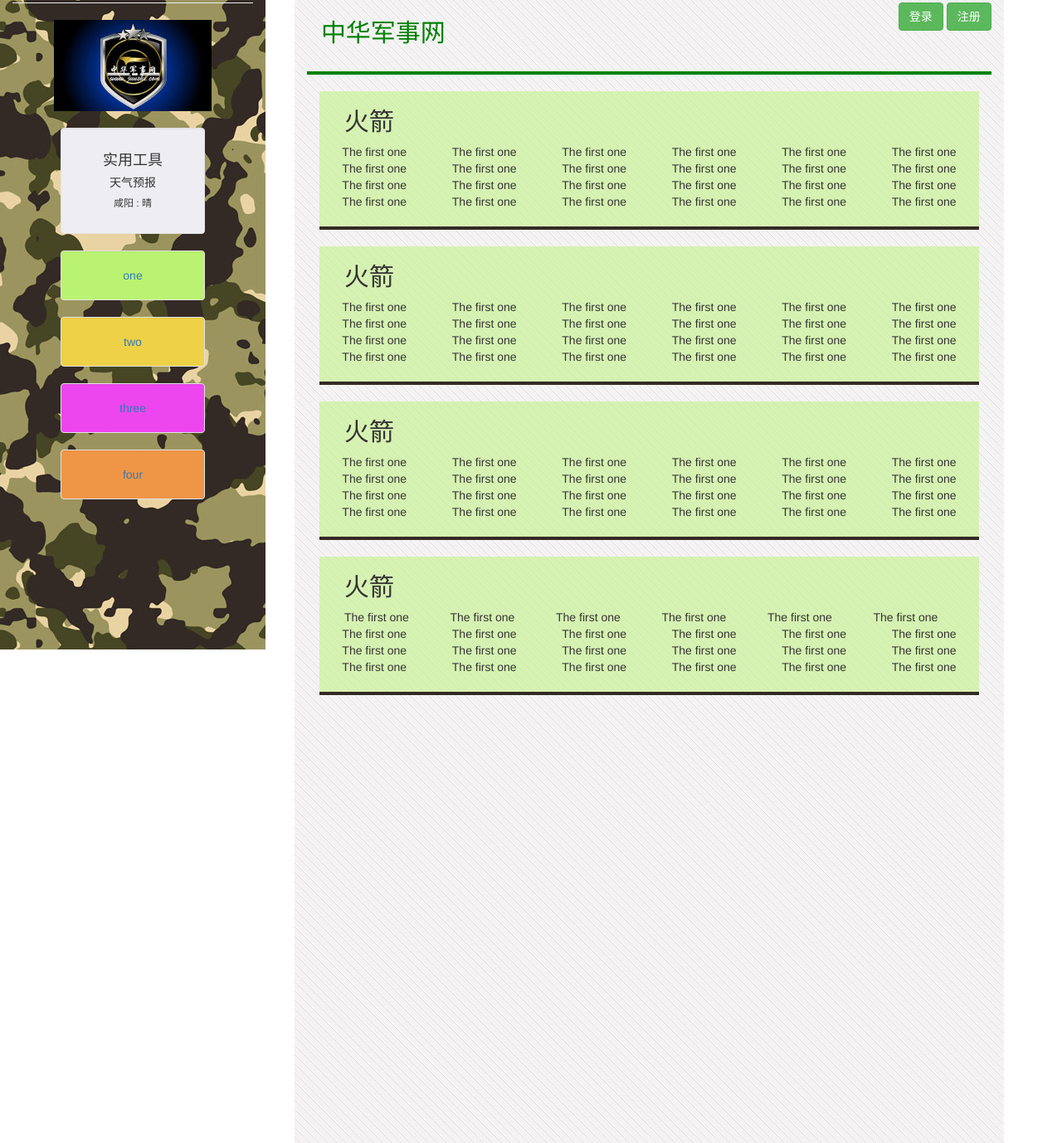
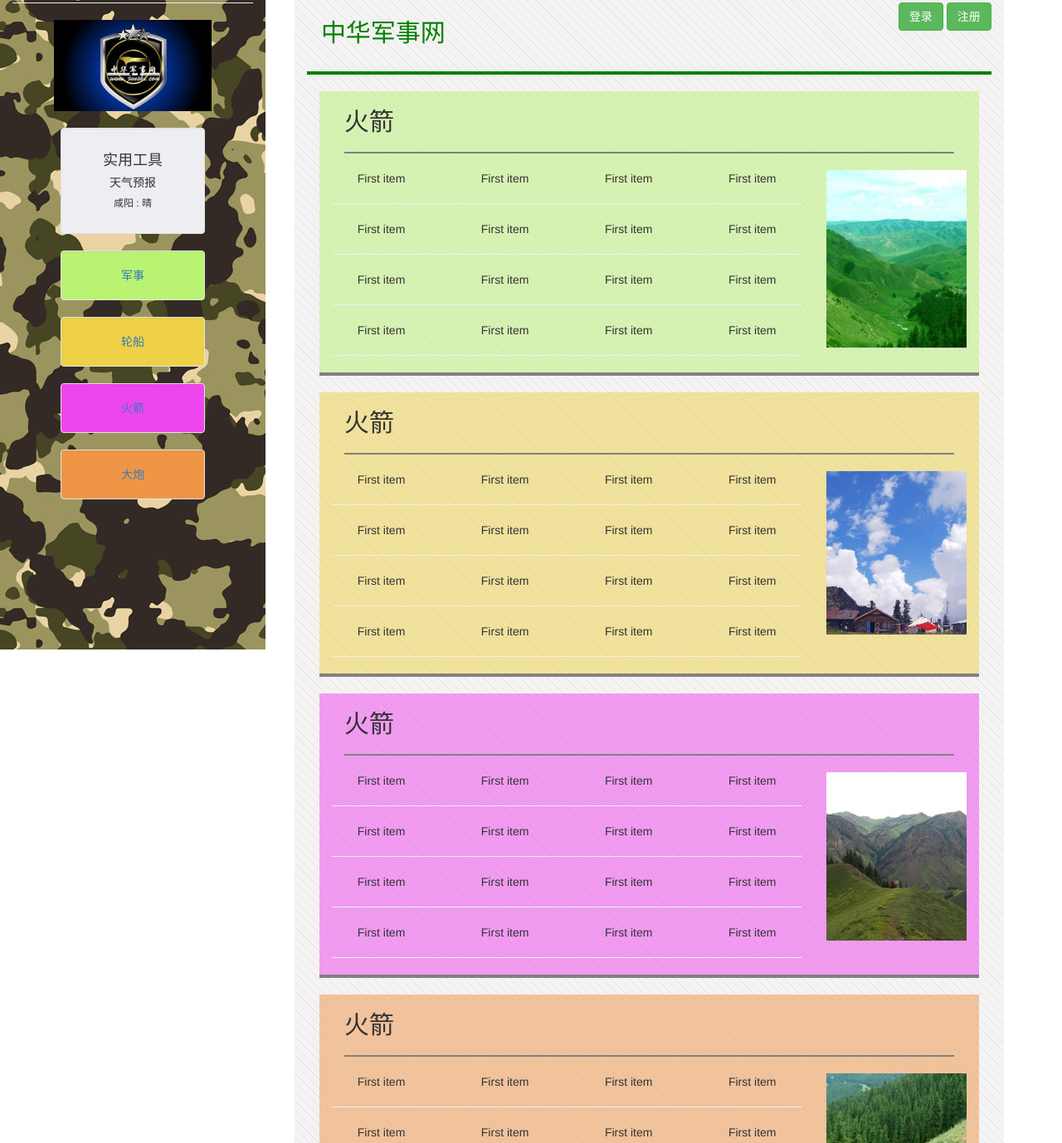
Before and after one commit to keep-learn/SmallRain, a plain HTML site: page xzmy1.1/index.html in a window 1280 px wide. Shown: the part 17-1395 px from the top of the page at 83% size. Drawn offline with Linux system fonts and the light colour scheme.

Commit message:
改变一级页面中,内容区的布局

```diff
--- a/xzmy1.1/index.html
+++ b/xzmy1.1/index.html
@@ -29,6 +29,9 @@
 	_top:expression(offsetParent.scrollTop+document.documentElement.clientHeight-this.offsetHeight-300);
 	/*解决IE6 中的固定定位效果的。你可以通过-300 来改变 菜单距离 顶部的*/
 }
+.nav_font{
+	font-size:
+}
 </style>
 <div class="container">
 <!-- 左边的导航区开始-->
@@ -54,18 +57,18 @@
 <!-- 使用工具结束 -->
 
 <!-- 导航栏目开始 -->
-		<div class="col-md-12 scrollnav"   id="scrollnav">
+		<div class="col-md-12 scrollnav nav_font"   id="scrollnav">
 			<div class=" col-md-8  col-md-offset-2  well text-center" style="background:#BAF372;">
-				<a href="" date-scroll="#one">	one </a>
+				<a href="" date-scroll="#one">	军事 </a>
 			</div>
 			<div class="col-md-8  col-md-offset-2  well text-center" style="background:#EED147;">
-				<a href="" date-scroll="#two">	two </a>
+				<a href="" date-scroll="#two">	轮船 </a>
 			</div>
 			<div class="col-md-8  col-md-offset-2  well text-center" style="background:#ED46EE;">
-				<a href="" date-scroll="#three">three </a>
+				<a href="" date-scroll="#three"> 火箭 </a>
 			</div>
 			<div class="col-md-8  col-md-offset-2  well text-center" style="background:#EF9646;">
-				<a href="" date-scroll="#four">	four </a>
+				<a href="" date-scroll="#four">	大炮 </a>
 			</div>
 
 		</div>
@@ -89,396 +92,328 @@
 
 <!-- 具体内容的实现 开始-->
 <div class="col-md-12"  >
-<!-- 第一个导航条 -->
+<!-- 第 1 个导航条 -->
 	<div id="one" class="col-md-12" style="border:0px solid green;background:rgba(186,243,114,0.5)">
 	 	<div class="col-md-12" >
 	 		 <h2>火箭</h2>
-	 	</div>
-	 	<!-- 每个条目的第一行 -->
-	 	<div class="row text-center">
-		 	<div class=" col-lg-2 col-md-2 col-sm-2 col-xs-2 ">
-		 		 The first one
-		 	</div>
-		 	<div class=" col-lg-2 col-md-2 col-sm-2 col-xs-2 ">
-		 		 The first one
-		 	</div>
-		 	<div class=" col-lg-2 col-md-2 col-sm-2 col-xs-2 ">
-		 		 The first one
-		 	</div>
-		 	<div class=" col-lg-2 col-md-2 col-sm-2 col-xs-2 ">
-		 		 The first one
-		 	</div>
-		 	<div class=" col-lg-2 col-md-2 col-sm-2 col-xs-2 ">
-		 		 The first one
-		 	</div>
-		 	<div class=" col-lg-2 col-md-2 col-sm-2 col-xs-2 ">
-		 		 The first one
+	 		 <hr style="border:1px solid gray"   />
 	 	</div>
 
+	 	<div class="row text-center">
+			<div class="col-lg-9 col-md-9 col-sm-9 col-xs-9">
+			   <!-- 每个条目的第1行 -->
+				<div class="row">
+					<div class="col-lg-3 col-md-3 col-sm-4 col-xs-4">
+						 First item
 					</div>
-	 	<!-- 每个条目的第二行 -->
-	 	<div class="row text-center">
-		 	<div class=" col-lg-2 col-md-2 col-sm-2 col-xs-2 ">
-		 		 The first one
+					<div class="col-lg-3 col-md-3 col-sm-4 col-xs-4">
+						 First item
 					</div>
-		 	<div class=" col-lg-2 col-md-2 col-sm-2 col-xs-2 ">
-		 		 The first one
+					<div class="col-lg-3 col-md-3 col-sm-4 col-xs-4">
+						 First item
 					</div>
-		 	<div class=" col-lg-2 col-md-2 col-sm-2 col-xs-2 ">
-		 		 The first one
+					<div class="col-lg-3 col-md-3 col-sm-4 col-xs-4">
+						 First item
 					</div>
-		 	<div class=" col-lg-2 col-md-2 col-sm-2 col-xs-2 ">
-		 		 The first one
 				</div>
-		 	<div class=" col-lg-2 col-md-2 col-sm-2 col-xs-2 ">
-		 		 The first one
+				<hr/>
+				<!-- 每个条目的第2行 -->
+				<div class="row">
+					<div class="col-lg-3 col-md-3 col-sm-4 col-xs-4">
+						 First item
 					</div>
-		 	<div class=" col-lg-2 col-md-2 col-sm-2 col-xs-2 ">
-		 		 The first one
+					<div class="col-lg-3 col-md-3 col-sm-4 col-xs-4">
+						 First item
+					</div>
+					<div class="col-lg-3 col-md-3 col-sm-4 col-xs-4">
+						 First item
+					</div>
+					<div class="col-lg-3 col-md-3 col-sm-4 col-xs-4">
+						 First item
+					</div>
+				</div>
+				<hr/>
+				<!-- 每个条目的第3行 -->
+				<div class="row">
+					<div class="col-lg-3 col-md-3 col-sm-4 col-xs-4">
+						 First item
+					</div>
+					<div class="col-lg-3 col-md-3 col-sm-4 col-xs-4">
+						 First item
+					</div>
+					<div class="col-lg-3 col-md-3 col-sm-4 col-xs-4">
+						 First item
+					</div>
+					<div class="col-lg-3 col-md-3 col-sm-4 col-xs-4">
+						 First item
+					</div>
+				</div>
+				<hr/>
+				<!-- 每个条目的第4行 -->
+				<div class="row">
+					<div class="col-lg-3 col-md-3 col-sm-4 col-xs-4">
+						 First item
+					</div>
+					<div class="col-lg-3 col-md-3 col-sm-4 col-xs-4">
+						 First item
+					</div>
+					<div class="col-lg-3 col-md-3 col-sm-4 col-xs-4">
+						 First item
+					</div>
+					<div class="col-lg-3 col-md-3 col-sm-4 col-xs-4">
+						 First item
+					</div>
+				</div>
+				<hr/>
+			</div>
+		 	<div class=" col-lg-3 col-md-3 col-sm-3 col-xs-3 ">
+		 		 <img src="img/item1.jpg" class="img-responsive hidden-xs hidden-sm" />
+		 	</div>
+	 	</div>
+	 </div>
+	 	<hr style="border:2px solid gray"/>
+<!-- 第 2 个导航条 -->
+	<div id="two" class="col-md-12" style="border:0px solid green;background:rgba(238,209,71,0.5)">
+	 	<div class="col-md-12" >
+	 		 <h2>火箭</h2>
+	 		 <hr style="border:1px solid gray"   />
 	 	</div>
 
+	 	<div class="row text-center">
+			<div class="col-lg-9 col-md-9 col-sm-9 col-xs-9">
+			   <!-- 每个条目的第1行 -->
+				<div class="row">
+					<div class="col-lg-3 col-md-3 col-sm-4 col-xs-4">
+						 First item
 					</div>
-	 	<!-- 每个条目的第三行 -->
-	 	<div class="row text-center">
-		 	<div class=" col-lg-2 col-md-2 col-sm-2 col-xs-2 ">
-		 		 The first one
+					<div class="col-lg-3 col-md-3 col-sm-4 col-xs-4">
+						 First item
 					</div>
-		 	<div class=" col-lg-2 col-md-2 col-sm-2 col-xs-2 ">
-		 		 The first one
+					<div class="col-lg-3 col-md-3 col-sm-4 col-xs-4">
+						 First item
 					</div>
-		 	<div class=" col-lg-2 col-md-2 col-sm-2 col-xs-2 ">
-		 		 The first one
+					<div class="col-lg-3 col-md-3 col-sm-4 col-xs-4">
+						 First item
 					</div>
-		 	<div class=" col-lg-2 col-md-2 col-sm-2 col-xs-2 ">
-		 		 The first one
 				</div>
-		 	<div class=" col-lg-2 col-md-2 col-sm-2 col-xs-2 ">
-		 		 The first one
+				<hr/>
+				<!-- 每个条目的第2行 -->
+				<div class="row">
+					<div class="col-lg-3 col-md-3 col-sm-4 col-xs-4">
+						 First item
 					</div>
-		 	<div class=" col-lg-2 col-md-2 col-sm-2 col-xs-2 ">
-		 		 The first one
+					<div class="col-lg-3 col-md-3 col-sm-4 col-xs-4">
+						 First item
+					</div>
+					<div class="col-lg-3 col-md-3 col-sm-4 col-xs-4">
+						 First item
+					</div>
+					<div class="col-lg-3 col-md-3 col-sm-4 col-xs-4">
+						 First item
+					</div>
+				</div>
+				<hr/>
+				<!-- 每个条目的第3行 -->
+				<div class="row">
+					<div class="col-lg-3 col-md-3 col-sm-4 col-xs-4">
+						 First item
+					</div>
+					<div class="col-lg-3 col-md-3 col-sm-4 col-xs-4">
+						 First item
+					</div>
+					<div class="col-lg-3 col-md-3 col-sm-4 col-xs-4">
+						 First item
+					</div>
+					<div class="col-lg-3 col-md-3 col-sm-4 col-xs-4">
+						 First item
+					</div>
+				</div>
+				<hr/>
+				<!-- 每个条目的第4行 -->
+				<div class="row">
+					<div class="col-lg-3 col-md-3 col-sm-4 col-xs-4">
+						 First item
+					</div>
+					<div class="col-lg-3 col-md-3 col-sm-4 col-xs-4">
+						 First item
+					</div>
+					<div class="col-lg-3 col-md-3 col-sm-4 col-xs-4">
+						 First item
+					</div>
+					<div class="col-lg-3 col-md-3 col-sm-4 col-xs-4">
+						 First item
+					</div>
+				</div>
+				<hr/>
+			</div>
+		 	<div class=" col-lg-3 col-md-3 col-sm-3 col-xs-3 ">
+		 		 <img src="img/item2.jpg" class="img-responsive hidden-xs hidden-sm" />
+		 	</div>
+	 	</div>
+	 </div>
+	 	<hr style="border:2px solid gray"/>
+
+<!-- 第 3 个导航条 -->
+	<div id="three" class="col-md-12" style="border:0px solid green;background:rgba(237,70,238,0.5)">
+	 	<div class="col-md-12" >
+	 		 <h2>火箭</h2>
+	 		 <hr style="border:1px solid gray"   />
 	 	</div>
 
+	 	<div class="row text-center">
+			<div class="col-lg-9 col-md-9 col-sm-9 col-xs-9">
+			   <!-- 每个条目的第1行 -->
+				<div class="row">
+					<div class="col-lg-3 col-md-3 col-sm-4 col-xs-4">
+						 First item
 					</div>
-	 	<!-- 每个条目的第四行 -->
-	 	<div class="row text-center">
-		 	<div class=" col-lg-2 col-md-2 col-sm-2 col-xs-2 ">
-		 		 The first one
+					<div class="col-lg-3 col-md-3 col-sm-4 col-xs-4">
+						 First item
 					</div>
-		 	<div class=" col-lg-2 col-md-2 col-sm-2 col-xs-2 ">
-		 		 The first one
+					<div class="col-lg-3 col-md-3 col-sm-4 col-xs-4">
+						 First item
 					</div>
-		 	<div class=" col-lg-2 col-md-2 col-sm-2 col-xs-2 ">
-		 		 The first one
+					<div class="col-lg-3 col-md-3 col-sm-4 col-xs-4">
+						 First item
 					</div>
-		 	<div class=" col-lg-2 col-md-2 col-sm-2 col-xs-2 ">
-		 		 The first one
 				</div>
-		 	<div class=" col-lg-2 col-md-2 col-sm-2 col-xs-2 ">
-		 		 The first one
+				<hr/>
+				<!-- 每个条目的第2行 -->
+				<div class="row">
+					<div class="col-lg-3 col-md-3 col-sm-4 col-xs-4">
+						 First item
 					</div>
-		 	<div class=" col-lg-2 col-md-2 col-sm-2 col-xs-2 ">
-		 		 The first one
+					<div class="col-lg-3 col-md-3 col-sm-4 col-xs-4">
+						 First item
+					</div>
+					<div class="col-lg-3 col-md-3 col-sm-4 col-xs-4">
+						 First item
+					</div>
+					<div class="col-lg-3 col-md-3 col-sm-4 col-xs-4">
+						 First item
+					</div>
+				</div>
+				<hr/>
+				<!-- 每个条目的第3行 -->
+				<div class="row">
+					<div class="col-lg-3 col-md-3 col-sm-4 col-xs-4">
+						 First item
+					</div>
+					<div class="col-lg-3 col-md-3 col-sm-4 col-xs-4">
+						 First item
+					</div>
+					<div class="col-lg-3 col-md-3 col-sm-4 col-xs-4">
+						 First item
+					</div>
+					<div class="col-lg-3 col-md-3 col-sm-4 col-xs-4">
+						 First item
+					</div>
+				</div>
+				<hr/>
+				<!-- 每个条目的第4行 -->
+				<div class="row">
+					<div class="col-lg-3 col-md-3 col-sm-4 col-xs-4">
+						 First item
+					</div>
+					<div class="col-lg-3 col-md-3 col-sm-4 col-xs-4">
+						 First item
+					</div>
+					<div class="col-lg-3 col-md-3 col-sm-4 col-xs-4">
+						 First item
+					</div>
+					<div class="col-lg-3 col-md-3 col-sm-4 col-xs-4">
+						 First item
+					</div>
+				</div>
+				<hr/>
+			</div>
+		 	<div class=" col-lg-3 col-md-3 col-sm-3 col-xs-3 ">
+		 		 <img src="img/item3.jpg" class="img-responsive hidden-xs hidden-sm" />
+		 	</div>
+	 	</div>
+	 </div>
+	 	<hr style="border:2px solid gray"/>
+
+<!-- 第 4 个导航条 -->
+	<div id="four" class="col-md-12" style="border:0px solid green;background:rgba(239,150,70,0.5)">
+	 	<div class="col-md-12" >
+	 		 <h2>火箭</h2>
+	 		 <hr style="border:1px solid gray"   />
 	 	</div>
 
+	 	<div class="row text-center">
+			<div class="col-lg-9 col-md-9 col-sm-9 col-xs-9">
+			   <!-- 每个条目的第1行 -->
+				<div class="row">
+					<div class="col-lg-3 col-md-3 col-sm-4 col-xs-4">
+						 First item
 					</div>
-	 	<br/>
-
+					<div class="col-lg-3 col-md-3 col-sm-4 col-xs-4">
+						 First item
 					</div>
-	 	<hr style="border:2px solid #332A25"/>
-<!-- 第2个导航条 -->
-	<div id="two" class="col-md-12" style="border:0px solid green;background:rgba(186,243,114,0.5)">
-	 	<div class="col-md-12" >
-	 		 <h2>火箭</h2>
+					<div class="col-lg-3 col-md-3 col-sm-4 col-xs-4">
+						 First item
 					</div>
-	 	<!-- 每个条目的第一行 -->
-	 	<div class="row text-center">
-		 	<div class=" col-lg-2 col-md-2 col-sm-2 col-xs-2 ">
-		 		 The first one
+					<div class="col-lg-3 col-md-3 col-sm-4 col-xs-4">
+						 First item
 					</div>
-		 	<div class=" col-lg-2 col-md-2 col-sm-2 col-xs-2 ">
-		 		 The first one
 				</div>
-		 	<div class=" col-lg-2 col-md-2 col-sm-2 col-xs-2 ">
-		 		 The first one
+				<hr/>
+				<!-- 每个条目的第2行 -->
+				<div class="row">
+					<div class="col-lg-3 col-md-3 col-sm-4 col-xs-4">
+						 First item
 					</div>
-		 	<div class=" col-lg-2 col-md-2 col-sm-2 col-xs-2 ">
-		 		 The first one
+					<div class="col-lg-3 col-md-3 col-sm-4 col-xs-4">
+						 First item
 					</div>
-		 	<div class=" col-lg-2 col-md-2 col-sm-2 col-xs-2 ">
-		 		 The first one
+					<div class="col-lg-3 col-md-3 col-sm-4 col-xs-4">
+						 First item
 					</div>
-		 	<div class=" col-lg-2 col-md-2 col-sm-2 col-xs-2 ">
-		 		 The first one
+					<div class="col-lg-3 col-md-3 col-sm-4 col-xs-4">
+						 First item
 					</div>
-
 				</div>
-	 	<!-- 每个条目的第二行 -->
-	 	<div class="row text-center">
-		 	<div class=" col-lg-2 col-md-2 col-sm-2 col-xs-2 ">
-		 		 The first one
+				<hr/>
+				<!-- 每个条目的第3行 -->
+				<div class="row">
+					<div class="col-lg-3 col-md-3 col-sm-4 col-xs-4">
+						 First item
 					</div>
-		 	<div class=" col-lg-2 col-md-2 col-sm-2 col-xs-2 ">
-		 		 The first one
+					<div class="col-lg-3 col-md-3 col-sm-4 col-xs-4">
+						 First item
 					</div>
-		 	<div class=" col-lg-2 col-md-2 col-sm-2 col-xs-2 ">
-		 		 The first one
+					<div class="col-lg-3 col-md-3 col-sm-4 col-xs-4">
+						 First item
 					</div>
-		 	<div class=" col-lg-2 col-md-2 col-sm-2 col-xs-2 ">
-		 		 The first one
+					<div class="col-lg-3 col-md-3 col-sm-4 col-xs-4">
+						 First item
 					</div>
-		 	<div class=" col-lg-2 col-md-2 col-sm-2 col-xs-2 ">
-		 		 The first one
 				</div>
-		 	<div class=" col-lg-2 col-md-2 col-sm-2 col-xs-2 ">
-		 		 The first one
+				<hr/>
+				<!-- 每个条目的第4行 -->
+				<div class="row">
+					<div class="col-lg-3 col-md-3 col-sm-4 col-xs-4">
+						 First item
 					</div>
-
+					<div class="col-lg-3 col-md-3 col-sm-4 col-xs-4">
+						 First item
 					</div>
-	 	<!-- 每个条目的第三行 -->
-	 	<div class="row text-center">
-		 	<div class=" col-lg-2 col-md-2 col-sm-2 col-xs-2 ">
-		 		 The first one
+					<div class="col-lg-3 col-md-3 col-sm-4 col-xs-4">
+						 First item
 					</div>
-		 	<div class=" col-lg-2 col-md-2 col-sm-2 col-xs-2 ">
-		 		 The first one
+					<div class="col-lg-3 col-md-3 col-sm-4 col-xs-4">
+						 First item
 					</div>
-		 	<div class=" col-lg-2 col-md-2 col-sm-2 col-xs-2 ">
-		 		 The first one
 				</div>
-		 	<div class=" col-lg-2 col-md-2 col-sm-2 col-xs-2 ">
-		 		 The first one
+				<hr/>
 			</div>
-		 	<div class=" col-lg-2 col-md-2 col-sm-2 col-xs-2 ">
-		 		 The first one
+		 	<div class=" col-lg-3 col-md-3 col-sm-3 col-xs-3 ">
+		 		 <img src="img/item4.jpg" class="img-responsive hidden-xs hidden-sm" />
 		 	</div>
-		 	<div class=" col-lg-2 col-md-2 col-sm-2 col-xs-2 ">
-		 		 The first one
 	 	</div>
-
 	 </div>
-	 	<!-- 每个条目的第四行 -->
-	 	<div class="row text-center">
-		 	<div class=" col-lg-2 col-md-2 col-sm-2 col-xs-2 ">
-		 		 The first one
-		 	</div>
-		 	<div class=" col-lg-2 col-md-2 col-sm-2 col-xs-2 ">
-		 		 The first one
-		 	</div>
-		 	<div class=" col-lg-2 col-md-2 col-sm-2 col-xs-2 ">
-		 		 The first one
-		 	</div>
-		 	<div class=" col-lg-2 col-md-2 col-sm-2 col-xs-2 ">
-		 		 The first one
-		 	</div>
-		 	<div class=" col-lg-2 col-md-2 col-sm-2 col-xs-2 ">
-		 		 The first one
-		 	</div>
-		 	<div class=" col-lg-2 col-md-2 col-sm-2 col-xs-2 ">
-		 		 The first one
-		 	</div>
-
-	 	</div>
-	 	<br/>
-
-	 </div>
-	 	<hr style="border:2px solid #332A25"/>
-
-<!-- 第3个导航条 -->
-	<div id="three" class="col-md-12" style="border:0px solid green;background:rgba(186,243,114,0.5)">
-	 	<div class="col-md-12" >
-	 		 <h2>火箭</h2>
-	 	</div>
-	 	<!-- 每个条目的第一行 -->
-	 	<div class="row text-center">
-		 	<div class=" col-lg-2 col-md-2 col-sm-2 col-xs-2 ">
-		 		 The first one
-		 	</div>
-		 	<div class=" col-lg-2 col-md-2 col-sm-2 col-xs-2 ">
-		 		 The first one
-		 	</div>
-		 	<div class=" col-lg-2 col-md-2 col-sm-2 col-xs-2 ">
-		 		 The first one
-		 	</div>
-		 	<div class=" col-lg-2 col-md-2 col-sm-2 col-xs-2 ">
-		 		 The first one
-		 	</div>
-		 	<div class=" col-lg-2 col-md-2 col-sm-2 col-xs-2 ">
-		 		 The first one
-		 	</div>
-		 	<div class=" col-lg-2 col-md-2 col-sm-2 col-xs-2 ">
-		 		 The first one
-		 	</div>
-
-	 	</div>
-	 	<!-- 每个条目的第二行 -->
-	 	<div class="row text-center">
-		 	<div class=" col-lg-2 col-md-2 col-sm-2 col-xs-2 ">
-		 		 The first one
-		 	</div>
-		 	<div class=" col-lg-2 col-md-2 col-sm-2 col-xs-2 ">
-		 		 The first one
-		 	</div>
-		 	<div class=" col-lg-2 col-md-2 col-sm-2 col-xs-2 ">
-		 		 The first one
-		 	</div>
-		 	<div class=" col-lg-2 col-md-2 col-sm-2 col-xs-2 ">
-		 		 The first one
-		 	</div>
-		 	<div class=" col-lg-2 col-md-2 col-sm-2 col-xs-2 ">
-		 		 The first one
-		 	</div>
-		 	<div class=" col-lg-2 col-md-2 col-sm-2 col-xs-2 ">
-		 		 The first one
-		 	</div>
-
-	 	</div>
-	 	<!-- 每个条目的第三行 -->
-	 	<div class="row text-center">
-		 	<div class=" col-lg-2 col-md-2 col-sm-2 col-xs-2 ">
-		 		 The first one
-		 	</div>
-		 	<div class=" col-lg-2 col-md-2 col-sm-2 col-xs-2 ">
-		 		 The first one
-		 	</div>
-		 	<div class=" col-lg-2 col-md-2 col-sm-2 col-xs-2 ">
-		 		 The first one
-		 	</div>
-		 	<div class=" col-lg-2 col-md-2 col-sm-2 col-xs-2 ">
-		 		 The first one
-		 	</div>
-		 	<div class=" col-lg-2 col-md-2 col-sm-2 col-xs-2 ">
-		 		 The first one
-		 	</div>
-		 	<div class=" col-lg-2 col-md-2 col-sm-2 col-xs-2 ">
-		 		 The first one
-		 	</div>
-
-	 	</div>
-	 	<!-- 每个条目的第四行 -->
-	 	<div class="row text-center">
-		 	<div class=" col-lg-2 col-md-2 col-sm-2 col-xs-2 ">
-		 		 The first one
-		 	</div>
-		 	<div class=" col-lg-2 col-md-2 col-sm-2 col-xs-2 ">
-		 		 The first one
-		 	</div>
-		 	<div class=" col-lg-2 col-md-2 col-sm-2 col-xs-2 ">
-		 		 The first one
-		 	</div>
-		 	<div class=" col-lg-2 col-md-2 col-sm-2 col-xs-2 ">
-		 		 The first one
-		 	</div>
-		 	<div class=" col-lg-2 col-md-2 col-sm-2 col-xs-2 ">
-		 		 The first one
-		 	</div>
-		 	<div class=" col-lg-2 col-md-2 col-sm-2 col-xs-2 ">
-		 		 The first one
-		 	</div>
-
-	 	</div>
-	 	<br/>
-
-	 </div>
-	 	<hr style="border:2px solid #332A25"/>
-
-<!-- 第4个导航条 -->
-	<div id="four" class="col-md-12" style="border:0px solid green;background:rgba(186,243,114,0.5)">
-	 	<div class="col-md-12" >
-	 		 <h2>火箭</h2>
-	 	</div>
-	 	<!-- 每个条目的第一行 -->
-	 	<div>
-		 	<div class=" col-lg-2 col-md-2 col-sm-2 col-xs-2 ">
-		 		 The first one
-		 	</div>
-		 	<div class=" col-lg-2 col-md-2 col-sm-2 col-xs-2 ">
-		 		 The first one
-		 	</div>
-		 	<div class=" col-lg-2 col-md-2 col-sm-2 col-xs-2 ">
-		 		 The first one
-		 	</div>
-		 	<div class=" col-lg-2 col-md-2 col-sm-2 col-xs-2 ">
-		 		 The first one
-		 	</div>
-		 	<div class=" col-lg-2 col-md-2 col-sm-2 col-xs-2 ">
-		 		 The first one
-		 	</div>
-		 	<div class=" col-lg-2 col-md-2 col-sm-2 col-xs-2 ">
-		 		 The first one
-		 	</div>
-
-	 	</div>
-	 	<!-- 每个条目的第二行 -->
-	 	<div class="row text-center">
-		 	<div class=" col-lg-2 col-md-2 col-sm-2 col-xs-2 ">
-		 		 The first one
-		 	</div>
-		 	<div class=" col-lg-2 col-md-2 col-sm-2 col-xs-2 ">
-		 		 The first one
-		 	</div>
-		 	<div class=" col-lg-2 col-md-2 col-sm-2 col-xs-2 ">
-		 		 The first one
-		 	</div>
-		 	<div class=" col-lg-2 col-md-2 col-sm-2 col-xs-2 ">
-		 		 The first one
-		 	</div>
-		 	<div class=" col-lg-2 col-md-2 col-sm-2 col-xs-2 ">
-		 		 The first one
-		 	</div>
-		 	<div class=" col-lg-2 col-md-2 col-sm-2 col-xs-2 ">
-		 		 The first one
-		 	</div>
-
-	 	</div>
-	 	<!-- 每个条目的第三行 -->
-	 	<div class="row text-center">
-		 	<div class=" col-lg-2 col-md-2 col-sm-2 col-xs-2 ">
-		 		 The first one
-		 	</div>
-		 	<div class=" col-lg-2 col-md-2 col-sm-2 col-xs-2 ">
-		 		 The first one
-		 	</div>
-		 	<div class=" col-lg-2 col-md-2 col-sm-2 col-xs-2 ">
-		 		 The first one
-		 	</div>
-		 	<div class=" col-lg-2 col-md-2 col-sm-2 col-xs-2 ">
-		 		 The first one
-		 	</div>
-		 	<div class=" col-lg-2 col-md-2 col-sm-2 col-xs-2 ">
-		 		 The first one
-		 	</div>
-		 	<div class=" col-lg-2 col-md-2 col-sm-2 col-xs-2 ">
-		 		 The first one
-		 	</div>
-
-	 	</div>
-	 	<!-- 每个条目的第四行 -->
-	 	<div class="row text-center">
-		 	<div class=" col-lg-2 col-md-2 col-sm-2 col-xs-2 ">
-		 		 The first one
-		 	</div>
-		 	<div class=" col-lg-2 col-md-2 col-sm-2 col-xs-2 ">
-		 		 The first one
-		 	</div>
-		 	<div class=" col-lg-2 col-md-2 col-sm-2 col-xs-2 ">
-		 		 The first one
-		 	</div>
-		 	<div class=" col-lg-2 col-md-2 col-sm-2 col-xs-2 ">
-		 		 The first one
-		 	</div>
-		 	<div class=" col-lg-2 col-md-2 col-sm-2 col-xs-2 ">
-		 		 The first one
-		 	</div>
-		 	<div class=" col-lg-2 col-md-2 col-sm-2 col-xs-2 ">
-		 		 The first one
-		 	</div>
-
-	 	</div>
-	 	<br/>
-
-	 </div>
-	 	<hr style="border:2px solid #332A25"/>
+	 	<hr style="border:2px solid gray"/>
 
 
 </div>
@@ -486,6 +421,8 @@
 
 </div>
 <!-- 右边的内容结束 -->
+
+
 
 </div>
 
```
Also changed, not shown: xzmy1.1/img/item1.jpg (added), xzmy1.1/img/item2.jpg (added), xzmy1.1/img/item3.jpg (added), xzmy1.1/img/item4.jpg (added). Lines whose indentation alone changed are shown as unchanged.
